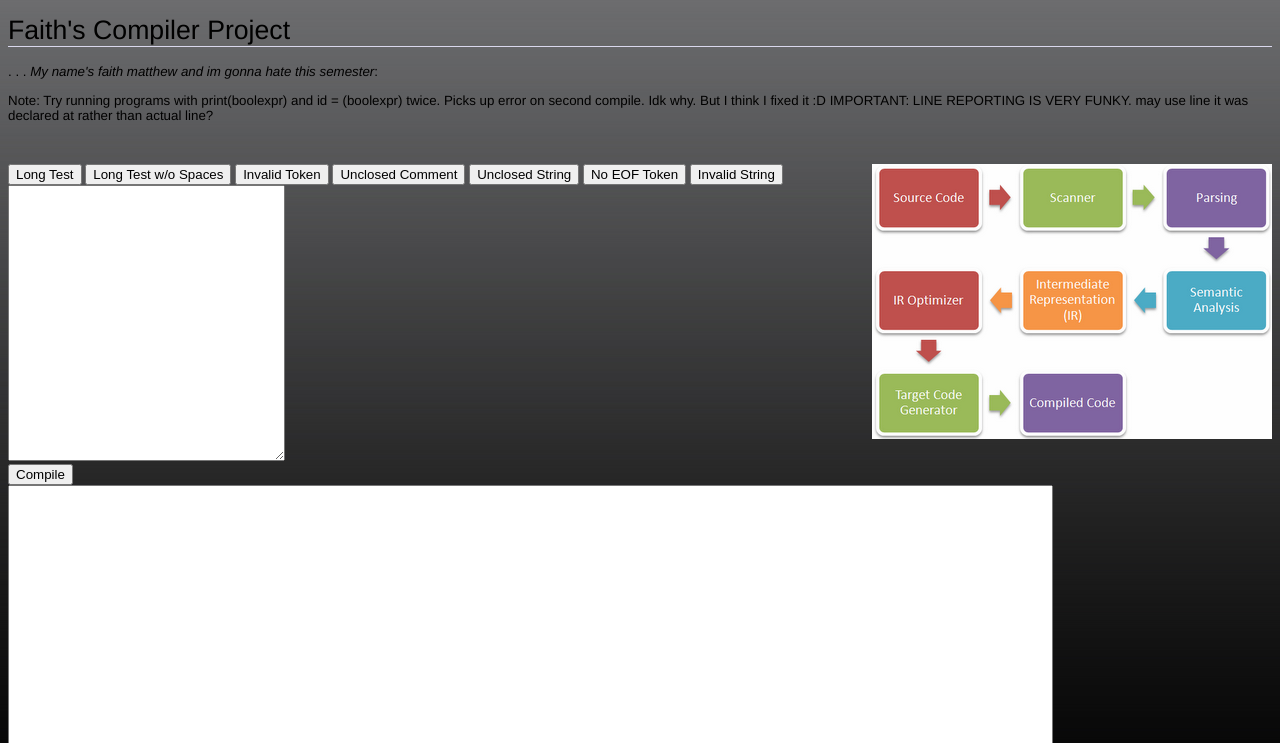
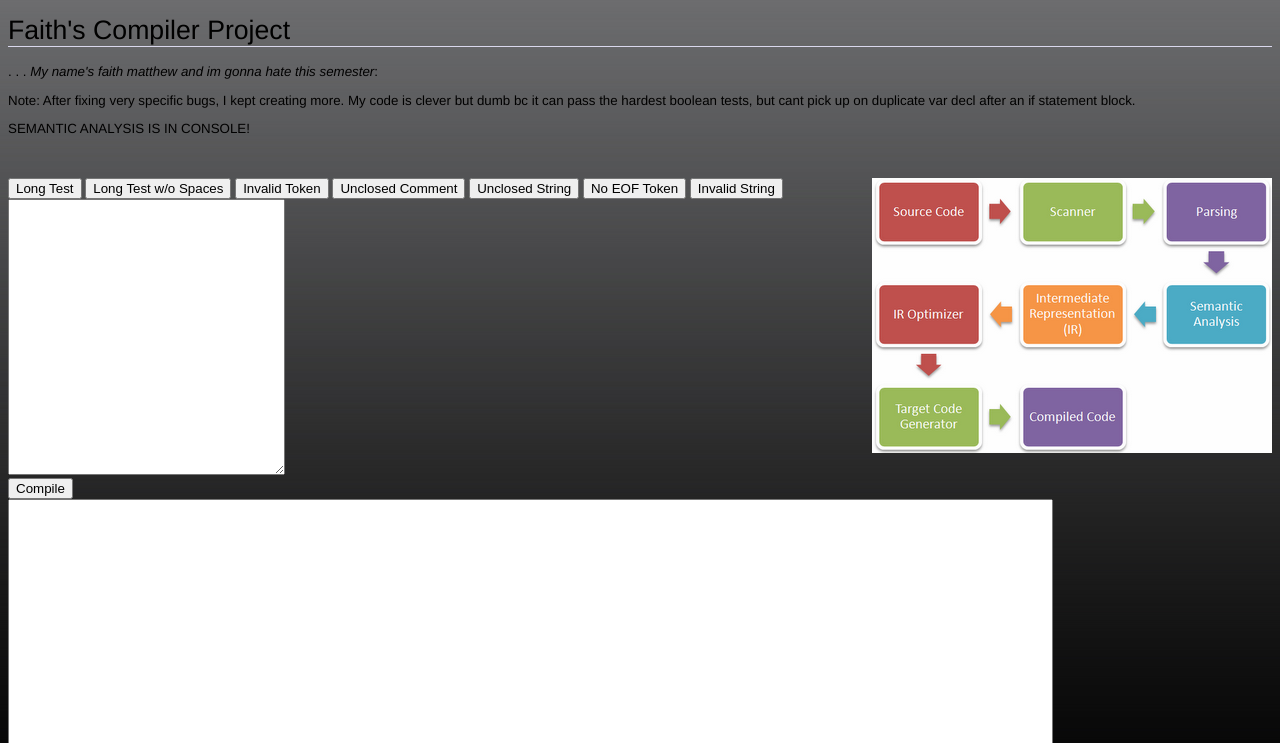
Before and after one commit to faithmatt97/Design-of-Compilers, a plain HTML site: page index.html in a window 1280 px wide. Shown: the part 357-1100 px from the top of the page. Drawn offline with Linux system fonts and the light colour scheme; files whose address does not match are found by name.

Commit message:
putting notes for checking semantic analysis
pls use console for testing bc the textbox deserves mercy

```diff
--- a/index.html
+++ b/index.html
@@ -17,8 +17,8 @@
     <h1>Faith's Compiler Project</h1>
     <p>
         . . . <em>My name's faith matthew and im gonna hate this semester</em>:
-       <p> Note: Try running programs with print(boolexpr) and id = (boolexpr) twice. Picks up error on second compile. Idk why. But I think I fixed it :D
-        IMPORTANT: LINE REPORTING IS VERY FUNKY. may use line it was declared at rather than actual line?</p
+       <p> Note: After fixing very specific bugs, I kept creating more. My code is clever but dumb bc it can pass the hardest boolean tests, but cant pick up on duplicate var decl after an if statement block.  </p>
+       <p>SEMANTIC ANALYSIS IS IN CONSOLE!</p>
     </p>
     <pre>
     </pre>
```
